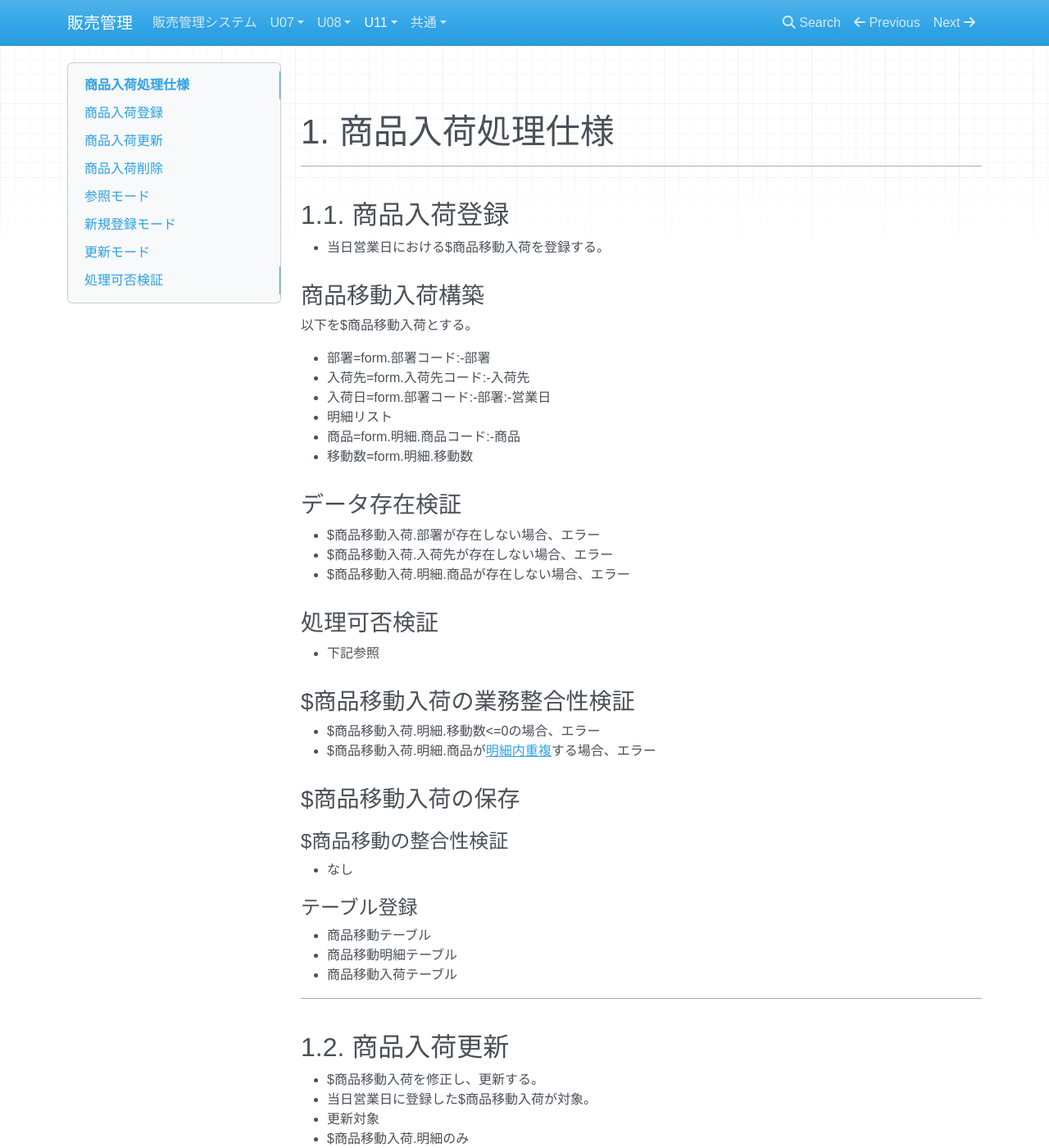
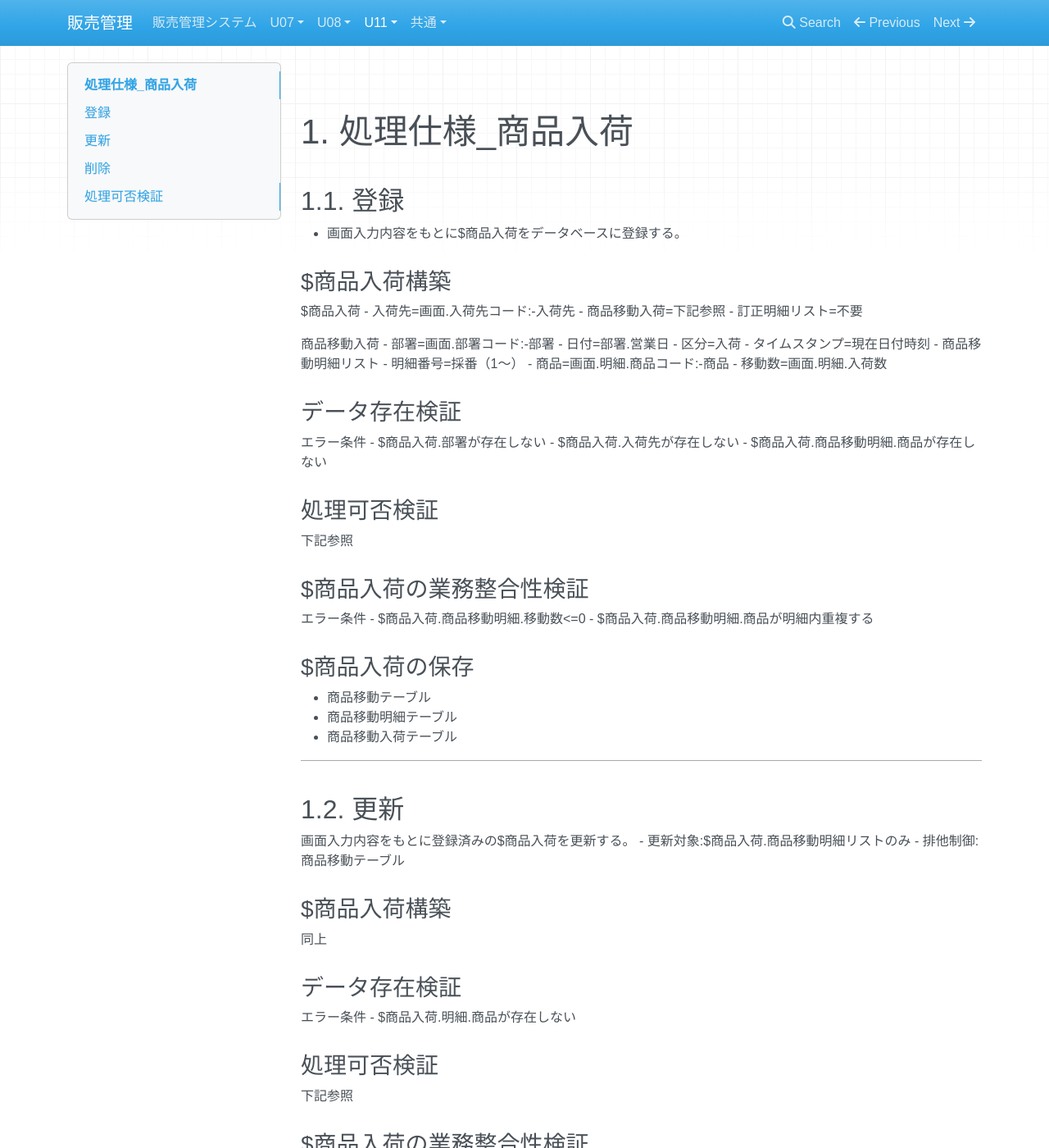
Before and after one commit to ShowKa/HanbaiKanriDoc, an MkDocs documentation site: the page built from docs/U11/U11G003商品入荷/3.0.処理仕様_商品入荷.md, in a window 1280 px wide and 1400 px high. Shown: the whole window at 82% size. Built offline with MkDocs 1.6.1, drawn with Linux system fonts in a browser that asks for light colours; nearby versions of some CDN libraries; some of the changed text lies outside the part shown.

Commit message:
処理仕様_商品入荷

```diff
--- a/docs/U11/U11G003商品入荷/3.0.処理仕様_商品入荷.md
+++ b/docs/U11/U11G003商品入荷/3.0.処理仕様_商品入荷.md
@@ -1,44 +1,44 @@
-# 商品入荷処理仕様
+# 処理仕様_商品入荷
 
-***
+## 登録
 
-## 商品入荷登録
+- 画面入力内容をもとに$商品入荷をデータベースに登録する。
 
-- 当日営業日における$商品移動入荷を登録する。
+### $商品入荷構築
 
-### 商品移動入荷構築
+$商品入荷
+- 入荷先=画面.入荷先コード:-入荷先
+- 商品移動入荷=下記参照
+- 訂正明細リスト=不要
 
-以下を$商品移動入荷とする。
-
-- 部署=form.部署コード:-部署
-- 入荷先=form.入荷先コード:-入荷先
-- 入荷日=form.部署コード:-部署:-営業日
-- 明細リスト
-  - 商品=form.明細.商品コード:-商品
-  - 移動数=form.明細.移動数
+商品移動入荷
+- 部署=画面.部署コード:-部署
+- 日付=部署.営業日
+- 区分=入荷
+- タイムスタンプ=現在日付時刻
+- 商品移動明細リスト
+    - 明細番号=採番（1〜）
+    - 商品=画面.明細.商品コード:-商品
+    - 移動数=画面.明細.入荷数
 
 ### データ存在検証
 
-- $商品移動入荷.部署が存在しない場合、エラー
-- $商品移動入荷.入荷先が存在しない場合、エラー
-- $商品移動入荷.明細.商品が存在しない場合、エラー
+エラー条件
+- $商品入荷.部署が存在しない
+- $商品入荷.入荷先が存在しない
+- $商品入荷.商品移動明細.商品が存在しない
 
 ### 処理可否検証
 
-- 下記参照
+下記参照
 
-### $商品移動入荷の業務整合性検証
+### $商品入荷の業務整合性検証
 
-- $商品移動入荷.明細.移動数<=0の場合、エラー
-- $商品移動入荷.明細.商品が[明細内重複](/共通/明細内重複)する場合、エラー
+エラー条件
+- $商品入荷.商品移動明細.移動数<=0
+- $商品入荷.商品移動明細.商品が明細内重複する
 
-### $商品移動入荷の保存
-
-#### $商品移動の整合性検証
-
-- なし
-
-#### テーブル登録
+### $商品入荷の保存
 
 - 商品移動テーブル
 - 商品移動明細テーブル
@@ -46,62 +46,57 @@
 
 ***
 
-## 商品入荷更新
+## 更新
 
-- $商品移動入荷を修正し、更新する。
-- 当日営業日に登録した$商品移動入荷が対象。
-- 更新対象
-  - $商品移動入荷.明細のみ
+画面入力内容をもとに登録済みの$商品入荷を更新する。
+- 更新対象:$商品入荷.商品移動明細リストのみ
+- 排他制御:商品移動テーブル
+
+### $商品入荷構築
+
+同上
 
 ### データ存在検証
 
-- $商品移動入荷.明細.商品が存在しない場合、エラー
+エラー条件
+- $商品入荷.明細.商品が存在しない
 
 ### 処理可否検証
 
-- 下記参照
+下記参照
 
-### $商品移動入荷の業基本務整合性検証
+### $商品入荷の業務整合性検証
 
-- $商品移動入荷.明細.移動数<=0の場合、エラー
-- $商品移動入荷.明細.商品が[明細内重複](/共通/明細内重複)する場合、エラー
+同上
 
-### $商品移動入荷の更新時整合性検証
+### $商品入荷の更新時整合性検証
 
-- $商品移動入荷.入荷日 != $商品移動入荷.部署:-営業日の場合、エラー
+エラー条件
+- $商品入荷.入荷日 != $商品入荷.部署.営業日
+- [マイナス商品在庫](/u11/仕様/マイナス商品在庫)
 
-### $商品移動入荷の保存
+### $商品入荷の保存
 
-#### $商品移動の整合性検証
-
-- [マイナス商品在庫](/u11/仕様/マイナス商品在庫)となる場合、エラー
-
-#### テーブルレコードの削除・更新
-
-- 商品移動明細テーブル
+同上
 
 ***
 
-## 商品入荷削除
+## 削除
 
-- $商品移動入荷を削除する。
-- 当日営業日に登録した$商品移動入荷が対象。
+- $商品入荷をデータベースから削除する。
+- 排他制御:商品移動テーブル
 
 ### 処理可否検証
 
-- 下記参照
+下記参照
 
-### $商品移動入荷の削除時整合性検証
+### $商品入荷の削除時整合性検証
 
-- $商品移動入荷.入荷日 != $商品移動入荷.部署:-営業日の場合、エラー
+エラー条件
+- $商品入荷.入荷日 != $商品入荷.部署.営業日
+- [マイナス商品在庫](/u11/仕様/マイナス商品在庫)
 
-### $商品移動入荷の削除
-
-#### $商品移動の整合性検証
-
-- [マイナス商品在庫](/u11/仕様/マイナス商品在庫)となる場合、エラー
-
-#### テーブルレコード削除
+### $商品入荷の削除
 
 - 商品移動テーブル
 - 商品移動明細テーブル
@@ -109,26 +104,14 @@
 
 ***
 
-## 参照モード
-
-### $商品入荷の取得
-
-***
-
-## 新規登録モード
-
-***
-
-## 更新モード
-
-***
-
 ## 処理可否検証
 
 ### 排他制御
 
-- $商品移動入荷.部署が[商品棚卸中](/U11/仕様/商品棚卸中)の場合、エラー
+エラー条件
+- $商品入荷.部署が[商品棚卸中](/U11/仕様/商品棚卸中)
 
 ### ユーザー権限チェック
 
-- ユーザー:-社員.所属部署 != $商品移動入荷.部署の場合、エラー
+エラー条件
+- ユーザー:-社員.所属部署 != $商品入荷.部署
```
Also changed, not shown: docs/U11/U11G003商品入荷/3.1.処理仕様_商品入荷訂正.md (+4 -4 lines).
